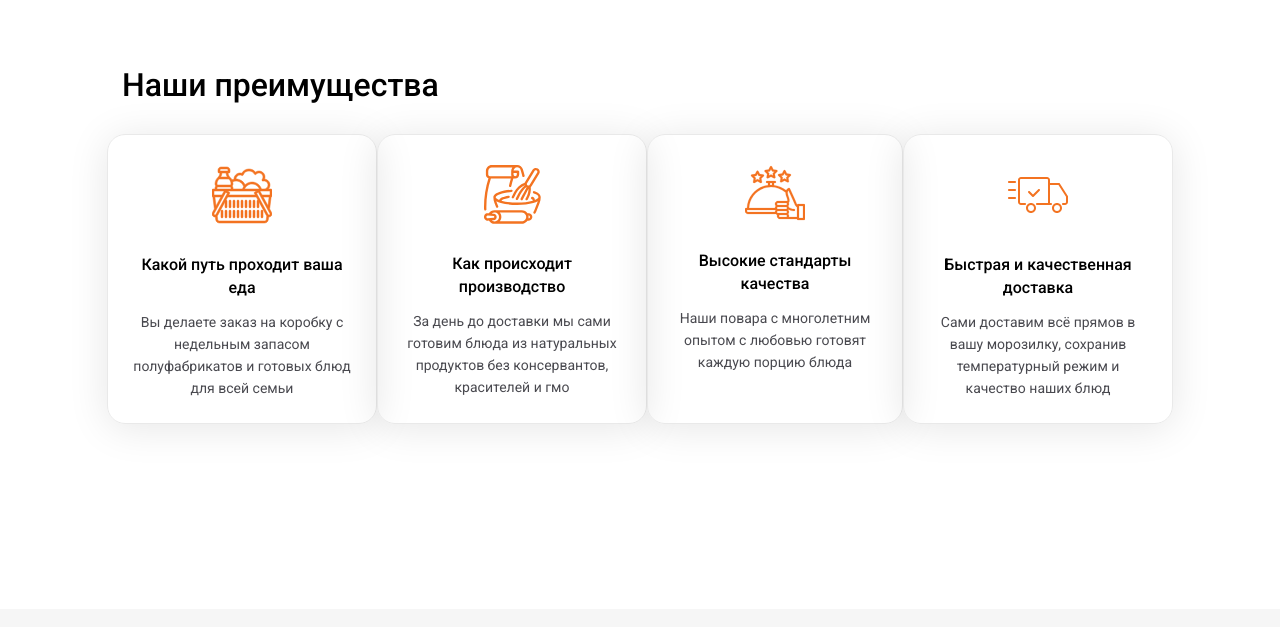
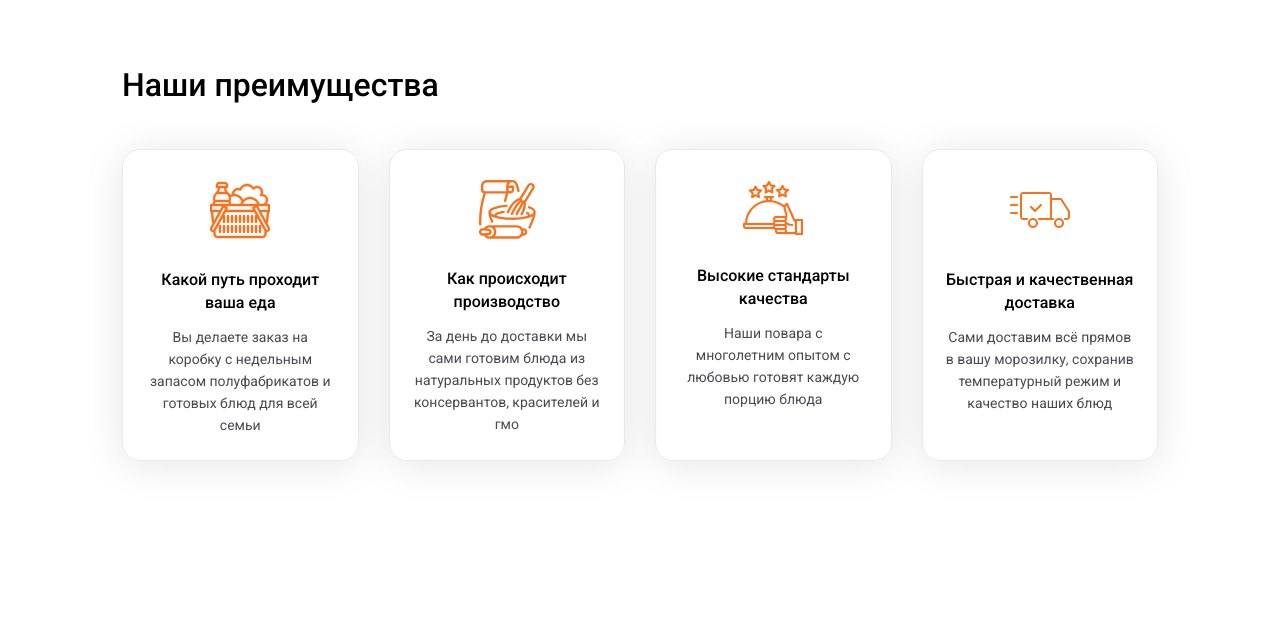
Before and after one commit to VictorKachin/food-delivery, a plain HTML site: page index.html in a window 1280 px wide. Shown: the part 2560-3187 px from the top of the page. Drawn offline with Linux system fonts and the light colour scheme.

Commit message:
editing some styles

```diff
--- a/css/styles.css
+++ b/css/styles.css
@@ -459,12 +459,13 @@ body {
 }
 
 .benefits-card {
-    max-width: 270px;
-    max-height: 296px;
+    width: 270px;
+    /*max-height: 296px;*/
     border: 1px solid #E9E9E9;
     box-sizing: border-box;
     box-shadow: 0 4px 40px rgba(0, 0, 0, 0.1);
     border-radius: 18px;
+    margin: 15px;
     padding: 30px 22px 24px;
     display: flex;
     flex-direction: column;
@@ -481,7 +482,6 @@ body {
     color: #000000;
     margin-top: 24px;
     margin-bottom: 0;
-    /*padding: 0 30px 0;*/
 }
 
 .benefit-description {
```
